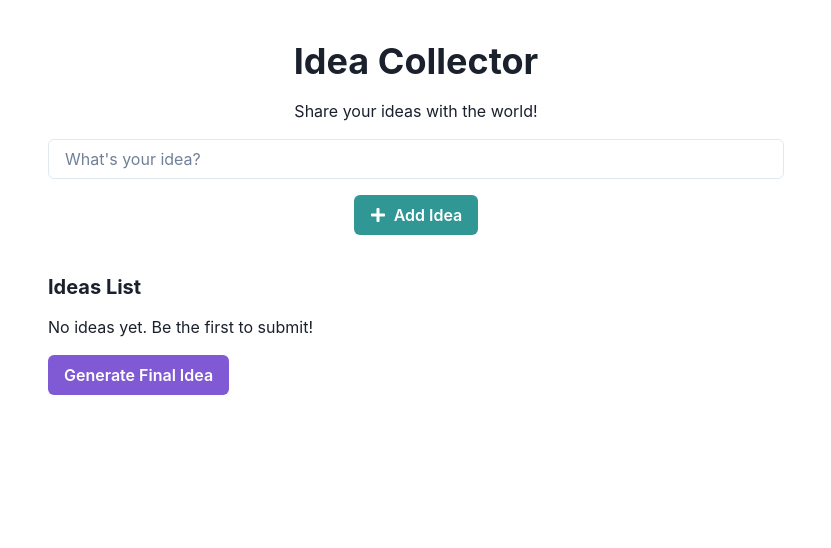
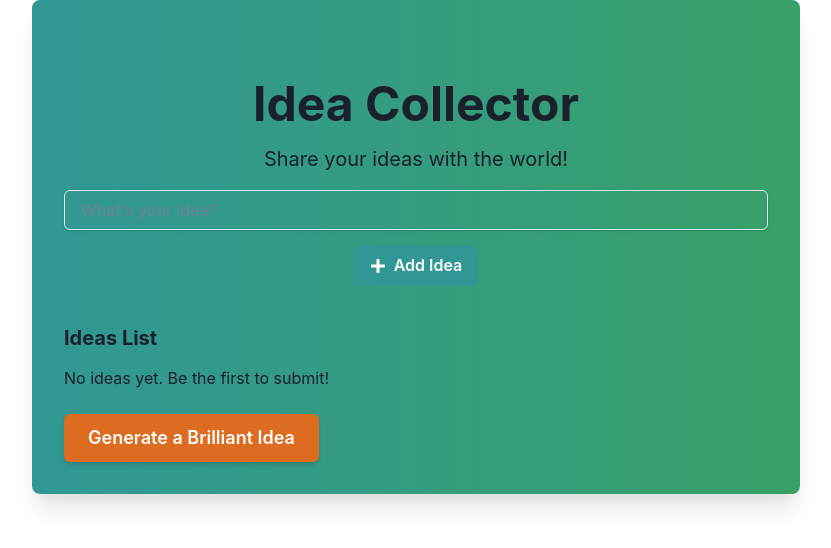
Before and after one commit to GPT-Engineer-App/idea-hive, a React (Vite) app: page / in a window 1280 px wide. Shown: the top 548 px of the page, without its empty margins (224-1055 px from the left). Built offline with nearby package versions, Linux system fonts and the light colour scheme.

Commit message:
The UI has been updated with a gradient background, centered elements, larger headings, a shadow effect on the input and buttons, and a more cohesive color scheme for the "Generate Final Idea" button to make the user interface prettier and more modern.
Prompt: make the UI prettier

```diff
--- a/src/pages/Index.jsx
+++ b/src/pages/Index.jsx
@@ -40,11 +40,11 @@ const Index = () => {
   };
 
   return (
-    <Container maxW="container.md" py={10}>
-      <VStack spacing={4} as="form" onSubmit={(e) => e.preventDefault()}>
-        <Heading>Idea Collector</Heading>
-        <Text>Share your ideas with the world!</Text>
-        <Input placeholder="What's your idea?" value={newIdea} onChange={handleNewIdeaChange} />
+    <Container maxW="container.md" py={10} bgGradient="linear(to-r, teal.500, green.500)" borderRadius="lg" p={8} boxShadow="xl">
+      <VStack spacing={4} as="form" onSubmit={(e) => e.preventDefault()} align="center" mt={12}>
+        <Heading size="2xl">Idea Collector</Heading>
+        <Text fontSize="xl">Share your ideas with the world!</Text>
+        <Input placeholder="What's your idea?" value={newIdea} onChange={handleNewIdeaChange} boxShadow="base" />
         <Button leftIcon={<FaPlus />} colorScheme="teal" onClick={addIdea}>
           Add Idea
         </Button>
@@ -66,8 +66,8 @@ const Index = () => {
           <Text>No ideas yet. Be the first to submit!</Text>
         )}
       </Box>
-      <Button colorScheme="purple" mt={4}>
-        Generate Final Idea
+      <Button colorScheme="orange" mt={6} size="lg" boxShadow="md">
+        Generate a Brilliant Idea
       </Button>
     </Container>
   );
```
